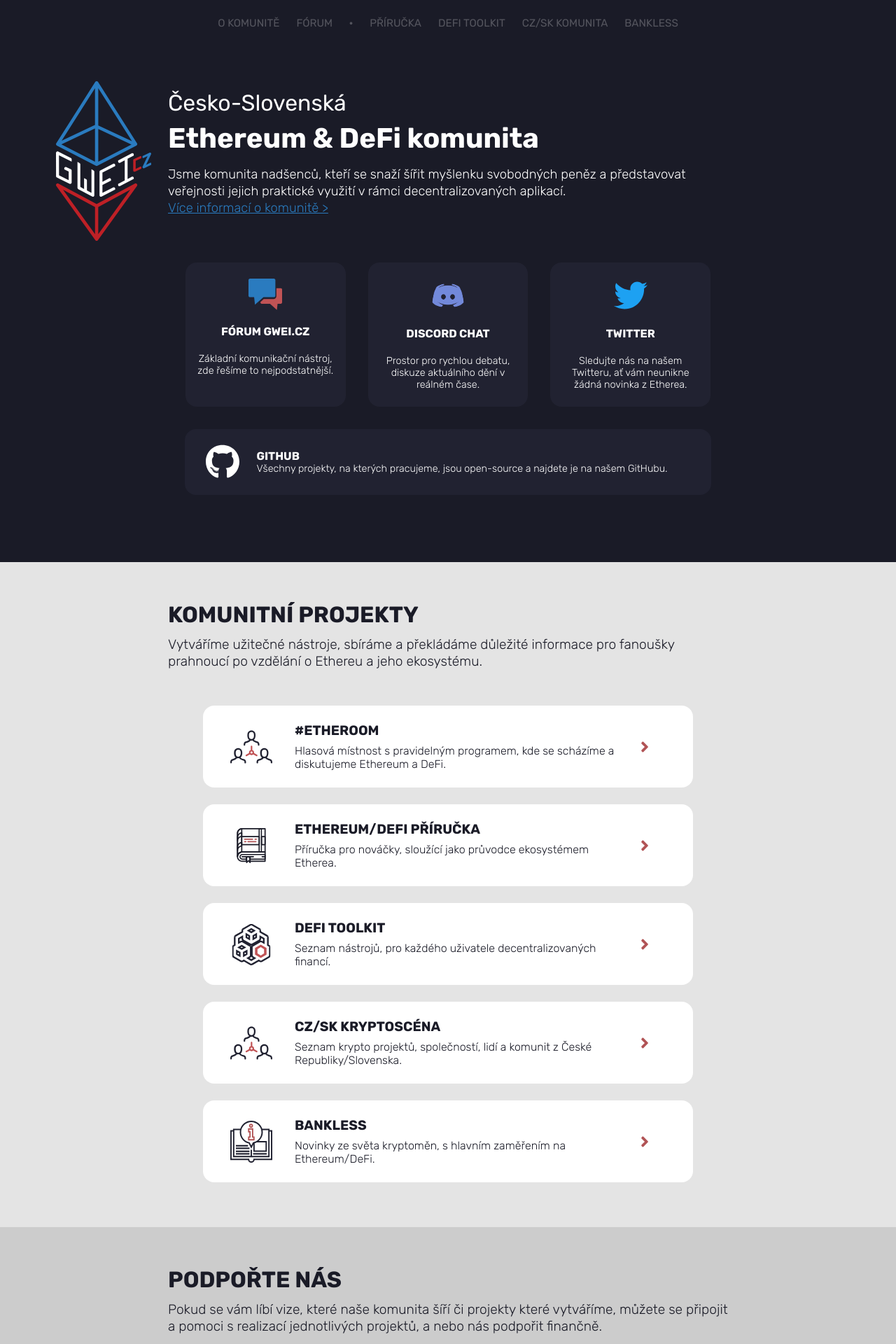
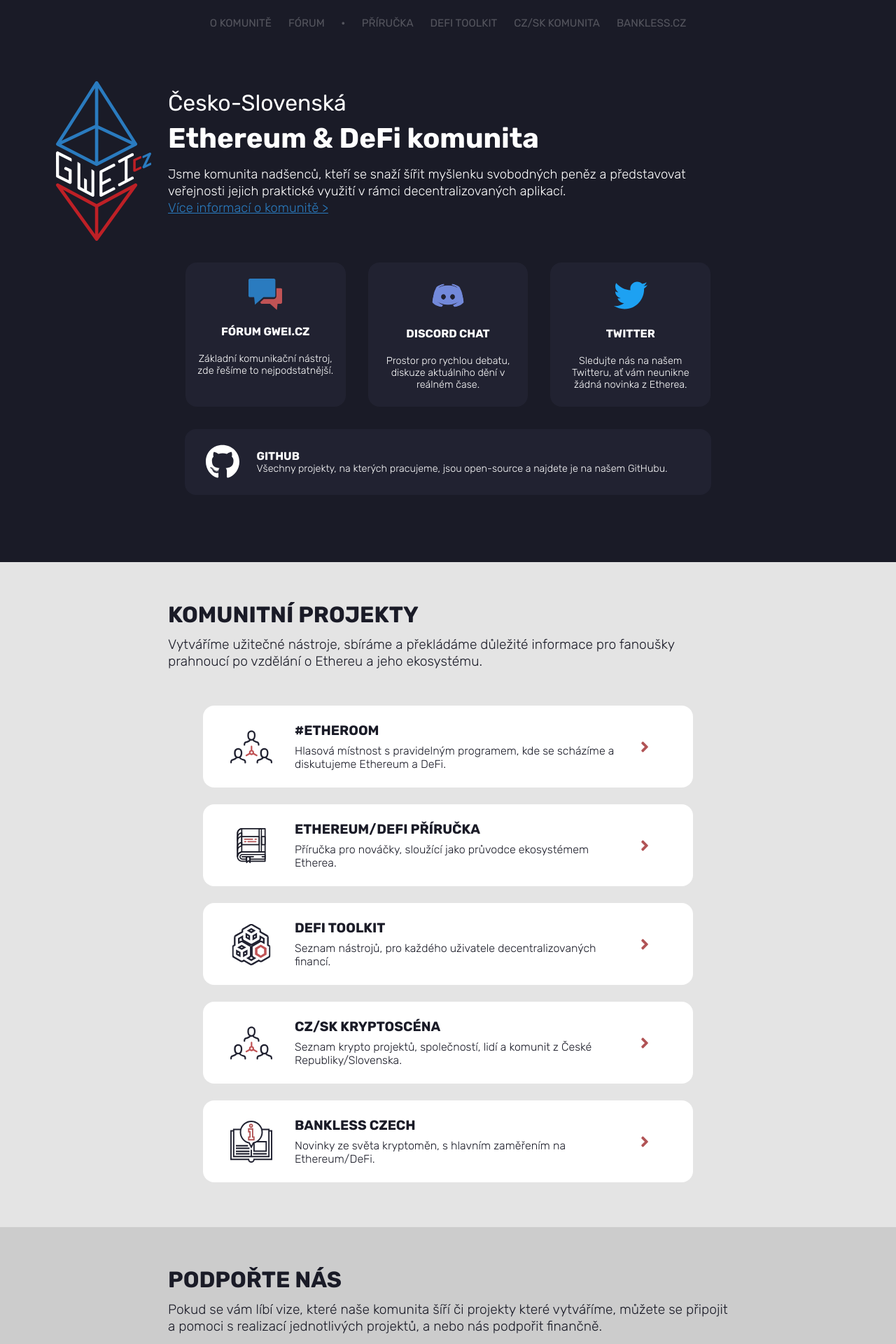
Before and after one commit to gweicz/landing-old, a Next.js app: page / in a window 1280 px wide. Shown: the top 1920 px of the page at 70% size. Built offline with nearby package versions, Linux system fonts and the light colour scheme.

Commit message:
Change Bankless => Bankless.cz/Czech

```diff
--- a/components/Header/Header.js
+++ b/components/Header/Header.js
@@ -44,7 +44,7 @@
             <li><a href="https://prirucka.gwei.cz/" target="_blank"> Příručka </a></li>
             <li><a href="https://hackmd.io/@gweicz/defi-toolkit" target="_blank"> DeFi Toolkit </a></li>
             <li><a href="https://czsk-scena.gwei.cz/" target="_blank"> CZ/SK Komunita </a></li>
-            <li><a href="https://bankless.cz" target="_blank"> Bankless </a></li>
+            <li><a href="https://bankless.cz" target="_blank"> Bankless.cz </a></li>
           </ul>
         </div>
       </div>
--- a/components/Projects/Projects.js
+++ b/components/Projects/Projects.js
@@ -104,7 +104,7 @@
                 <NewsIcon />
                 <div className="project-header-wrapper">
                   <div className="project-title-wrapper">
-                    <h4>BANKLESS</h4>
+                    <h4>BANKLESS CZECH</h4>
                   </div>
                   <p>
                     Novinky ze světa kryptoměn, s hlavním zaměřením na Ethereum/DeFi.
```
